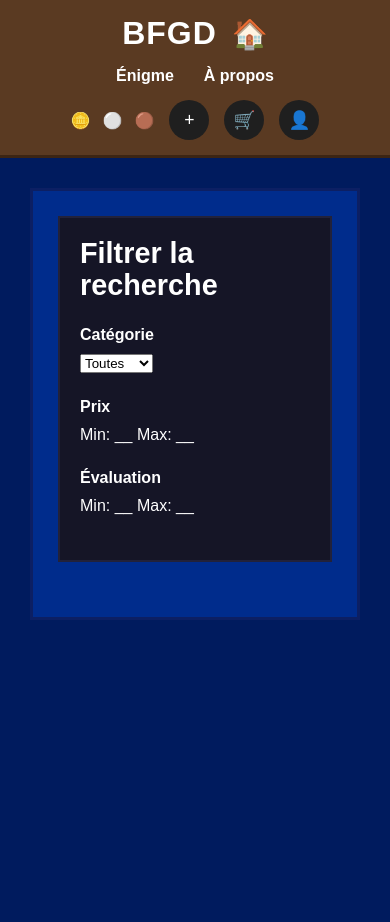
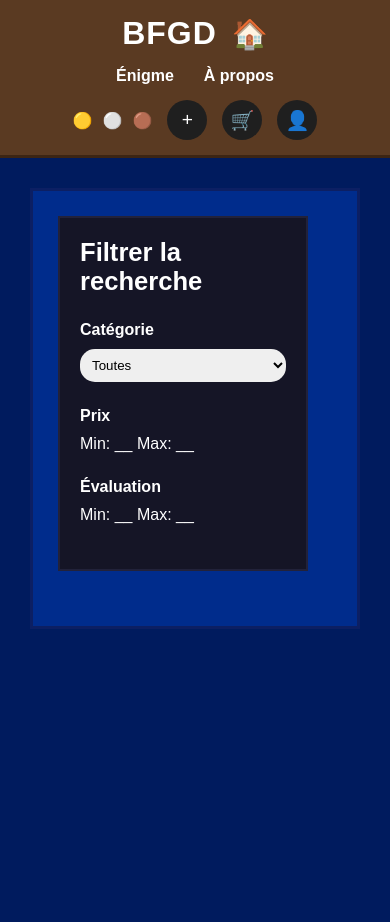
Before and after one commit to Patnay/ProjetDirigerSite, a PHP site: page /boutique.php in a window 390 px wide. After the commit the page ends 626 px from the top, so only its background shows below. Run offline with PHP 8.4, Linux system fonts and the light colour scheme; data that the repository does not hold is empty.

Commit message:
header updated

```diff
--- a/public.html/css/styles.css
+++ b/public.html/css/styles.css
@@ -1,291 +1,482 @@
 /* ===== RESET ===== */
-* {
-    margin: 0;
-    padding: 0;
-    box-sizing: border-box;
+
+*{
+margin:0;
+padding:0;
+box-sizing:border-box;
 }
 
 /* ===== PAGE ===== */
-body {
-    font-family: Arial, Helvetica, sans-serif;
-    background-color: #001b5e; /* bleu foncé sur toute la page */
-    color: #ffffff;
+
+body{
+font-family:Arial, Helvetica, sans-serif;
+background-color:#001b5e;
+color:white;
 }
 
+
 /* ===== HEADER ===== */
-.site-header {
-    width: 100%;
-    background-color: #5a3a22; /* brun */
-    color: white;
-    display: flex;
-    justify-content: space-between;
-    align-items: center;
-    padding: 15px 30px;
-    border-bottom: 3px solid #3c2514;
+
+.site-header{
+width:100%;
+background-color:#5a3a22;
+display:flex;
+justify-content:space-between;
+align-items:center;
+padding:15px 30px;
+border-bottom:3px solid #3c2514;
 }
 
-.header-left {
-    display: flex;
-    align-items: center;
-    gap: 15px;
+
+/* LEFT */
+
+.header-left{
+display:flex;
+align-items:center;
+gap:15px;
 }
 
-.logo {
-    font-size: 2rem;
-    font-weight: bold;
-    letter-spacing: 1px;
+
+.logo{
+font-size:2rem;
+font-weight:bold;
+letter-spacing:1px;
 }
 
-.home-icon {
-    font-size: 1.8rem;
+
+.logo-link{
+text-decoration:none;
+color:white;
 }
 
-.main-nav {
-    display: flex;
-    gap: 30px;
+.logo-link:hover{
+opacity:0.8;
 }
 
-.main-nav a {
-    text-decoration: none;
-    color: white;
-    font-weight: bold;
-    transition: 0.2s;
+
+.home-icon-link{
+font-size:1.8rem;
+text-decoration:none;
+color:white;
 }
 
-.main-nav a:hover {
-    color: #d4af37;
+
+/* NAV */
+
+.main-nav{
+display:flex;
+gap:30px;
 }
 
-.header-right {
-    display: flex;
-    align-items: center;
-    gap: 15px;
+.main-nav a{
+text-decoration:none;
+color:white;
+font-weight:bold;
 }
 
-.currency-group {
-    display: flex;
-    gap: 12px;
-    align-items: center;
-    font-weight: bold;
+.main-nav a:hover{
+color:#d4af37;
 }
 
-.gold {
-    color: #d4af37;
+
+/* RIGHT */
+
+.header-right{
+display:flex;
+align-items:center;
+gap:15px;
 }
 
-.silver {
-    color: #c0c0c0;
+
+/* ===== CURRENCY ===== */
+
+.currency-group{
+display:flex;
+gap:10px;
+font-weight:bold;
 }
 
-.copper {
-    color: #b87333;
+.gold{
+color:#d4af37;
 }
 
-.icon-btn {
-    width: 40px;
-    height: 40px;
-    border: none;
-    border-radius: 50%;
-    background-color: #1f1f1f;
-    color: white;
-    font-size: 1.1rem;
-    cursor: pointer;
-    transition: 0.2s;
+.silver{
+color:#c0c0c0;
 }
 
-.icon-btn:hover {
-    background-color: #3a3a3a;
+.copper{
+color:#b87333;
 }
 
-/* ===== PAGE BOUTIQUE ===== */
-.shop-page {
-    padding: 30px;
-    min-height: calc(100vh - 80px);
+
+/* ===== ICON BUTTON ===== */
+
+.icon-btn{
+width:40px;
+height:40px;
+border:none;
+border-radius:50%;
+background-color:#1f1f1f;
+color:white;
+font-size:1.2rem;
+cursor:pointer;
+transition:0.2s;
 }
 
-.shop-container {
-    max-width: 1200px;
-    margin: 0 auto;
-    background-color: #002c8c; /* bleu plus foncé dans la zone principale */
-    border: 3px solid #0c1f63;
-    padding: 25px;
-    display: flex;
-    gap: 30px;
-    align-items: flex-start;
+.icon-btn:hover{
+background-color:#3a3a3a;
 }
 
-/* ===== FILTRES ===== */
-.filters {
-    width: 250px;
-    background-color: #151526;
-    color: white;
-    padding: 20px;
-    min-height: 500px;
-    border: 2px solid #22223a;
+
+/* ===== ICON LINKS ===== */
+
+.icon-link{
+width:40px;
+height:40px;
+border-radius:50%;
+background-color:#1f1f1f;
+display:flex;
+align-items:center;
+justify-content:center;
+color:white;
+text-decoration:none;
+font-size:1.2rem;
 }
 
-.filters h2 {
-    margin-bottom: 25px;
-    font-size: 1.8rem;
-    line-height: 1.1;
+.icon-link:hover{
+background-color:#3a3a3a;
 }
 
-.filter-block {
-    margin-bottom: 25px;
+
+/* ===== PLUS POPUP MENU ===== */
+
+.plus-menu-container{
+position:relative;
 }
 
-.filter-block label {
-    display: block;
-    margin-bottom: 10px;
-    font-weight: bold;
-    font-size: 1rem;
+
+.plus-dropdown{
+
+display:none;
+
+position:absolute;
+
+top:50px;
+right:0;
+
+background-color:#2f2f2f;
+
+border:2px solid gold;
+
+border-radius:10px;
+
+min-width:200px;
+
+overflow:hidden;
+
+z-index:1000;
+
+box-shadow:0 8px 18px rgba(0,0,0,0.35);
+
 }
 
-.filter-select,
-.range-inputs input {
-    width: 100%;
-    padding: 10px 12px;
-    border: none;
-    border-radius: 18px;
-    outline: none;
-    font-size: 0.95rem;
+
+.plus-dropdown a{
+
+display:block;
+
+padding:12px;
+
+color:white;
+
+text-decoration:none;
+
+border-bottom:1px solid #444;
+
+font-weight:bold;
+
 }
 
-.range-inputs {
-    display: flex;
-    gap: 8px;
+
+.plus-dropdown a:last-child{
+border-bottom:none;
 }
 
-.range-inputs input {
-    width: 50%;
+
+.plus-dropdown a:hover{
+
+background-color:#444;
+
+color:#d4af37;
+
 }
 
-/* ===== GRILLE DES PRODUITS ===== */
-.products-grid {
-    flex: 1;
-    display: grid;
-    grid-template-columns: repeat(3, 1fr);
-    gap: 25px;
+
+.plus-dropdown.show{
+
+display:block;
+
 }
 
-/* ===== CARTE PRODUIT ===== */
-.product-card {
-    background-color: #4a4a4a; /* gris foncé */
-    border: 3px solid #d4af37; /* gold */
-    padding: 14px;
-    min-height: 270px;
-    display: flex;
-    flex-direction: column;
-    justify-content: space-between;
-    transition: transform 0.2s, box-shadow 0.2s;
+
+
+/* ===== PAGE BOUTIQUE ===== */
+
+.shop-page{
+padding:30px;
 }
 
-.product-card:hover {
-    transform: translateY(-4px);
-    box-shadow: 0 8px 18px rgba(0, 0, 0, 0.35);
+
+/* CONTAINER */
+
+.shop-container{
+
+max-width:1200px;
+
+margin:auto;
+
+background-color:#002c8c;
+
+border:3px solid #0c1f63;
+
+padding:25px;
+
+display:flex;
+
+gap:30px;
+
 }
 
-.product-image {
-    width: 100%;
-    height: 140px;
-    background-color: #5a5a5a;
-    border: 2px solid #c9a227;
-    display: flex;
-    align-items: center;
-    justify-content: center;
-    overflow: hidden;
-    margin-bottom: 14px;
-    text-align: center;
-    color: white;
-    font-weight: bold;
-    padding: 10px;
+
+
+/* ===== FILTRE ===== */
+
+.filters{
+
+width:250px;
+
+background-color:#151526;
+
+padding:20px;
+
+border:2px solid #22223a;
+
 }
 
-.product-image img {
-    width: 100%;
-    height: 100%;
-    object-fit: cover;
-    display: block;
+
+.filters h2{
+
+margin-bottom:25px;
+
+font-size:1.6rem;
+
 }
 
-/* ===== INFOS PRODUIT ===== */
-.product-info h3,
-.product-card h3 {
-    color: white;
-    font-size: 1.15rem;
-    margin-bottom: 5px;
+
+.filter-block{
+
+margin-bottom:25px;
+
 }
 
-.price {
-    color: white;
-    font-weight: bold;
-    font-size: 1.05rem;
-    margin-bottom: 12px;
+
+.filter-block label{
+
+display:block;
+
+margin-bottom:10px;
+
+font-weight:bold;
+
 }
 
-/* ===== ACTIONS ===== */
-.product-actions {
-    display: flex;
-    justify-content: space-between;
-    align-items: center;
-    gap: 10px;
+
+.filter-block select{
+
+width:100%;
+
+padding:8px;
+
+border-radius:15px;
+
+border:none;
+
 }
 
-.product-actions a {
-    text-decoration: none;
-    color: white;
-    font-weight: bold;
-    transition: 0.2s;
+
+
+/* ===== PRODUITS GRID ===== */
+
+.products-grid{
+
+flex:1;
+
+display:grid;
+
+grid-template-columns:repeat(3,1fr);
+
+gap:25px;
+
 }
 
-.product-actions a:hover {
-    text-decoration: underline;
+
+
+/* ===== PRODUIT ===== */
+
+.product-card{
+
+background-color:#4a4a4a;
+
+border:3px solid gold;
+
+padding:15px;
+
+display:flex;
+
+flex-direction:column;
+
+justify-content:space-between;
+
+transition:0.2s;
+
 }
 
-.product-actions .add-link,
-.add-link {
-    color: #58d14b;
+
+.product-card:hover{
+
+transform:translateY(-4px);
+
+box-shadow:0 8px 18px rgba(0,0,0,0.35);
+
 }
 
-/* ===== RESPONSIVE ===== */
-@media (max-width: 1000px) {
-    .shop-container {
-        flex-direction: column;
-    }
 
-    .filters {
-        width: 100%;
-        min-height: auto;
-    }
+/* IMAGE */
 
-    .products-grid {
-        grid-template-columns: repeat(2, 1fr);
-    }
+.product-image{
+
+width:100%;
+
+height:140px;
+
+background-color:#5a5a5a;
+
+display:flex;
+
+align-items:center;
+
+justify-content:center;
+
+margin-bottom:12px;
+
+overflow:hidden;
+
 }
 
-@media (max-width: 700px) {
-    .site-header {
-        flex-direction: column;
-        gap: 15px;
-        text-align: center;
-    }
 
-    .main-nav {
-        flex-wrap: wrap;
-        justify-content: center;
-    }
+.product-image img{
 
-    .header-right {
-        flex-wrap: wrap;
-        justify-content: center;
-    }
+width:100%;
 
-    .products-grid {
-        grid-template-columns: 1fr;
-    }
+height:100%;
+
+object-fit:cover;
+
 }
+
+
+/* TEXTE */
+
+.product-card h3{
+
+font-size:1.2rem;
+
+margin-bottom:5px;
+
+}
+
+
+.price{
+
+font-weight:bold;
+
+margin-bottom:5px;
+
+}
+
+
 .stock{
+
+font-size:0.9rem;
+
 color:#dddddd;
-font-size:0.9rem;
+
 margin-bottom:10px;
+
 }
+
+
+/* ACTIONS */
+
+.product-actions{
+
+display:flex;
+
+justify-content:space-between;
+
+}
+
+
+.product-actions a{
+
+text-decoration:none;
+
+color:white;
+
+font-weight:bold;
+
+}
+
+
+.add-link{
+
+color:#58d14b;
+
+}
+
+
+.product-actions a:hover{
+
+text-decoration:underline;
+
+}
+
+
+
+/* ===== RESPONSIVE ===== */
+
+@media(max-width:1000px){
+
+.shop-container{
+flex-direction:column;
+}
+
+.products-grid{
+grid-template-columns:repeat(2,1fr);
+}
+
+}
+
+
+@media(max-width:650px){
+
+.products-grid{
+grid-template-columns:1fr;
+}
+
+.site-header{
+flex-direction:column;
+gap:15px;
+}
+
+}
--- a/public.html/header.php
+++ b/public.html/header.php
@@ -1,8 +1,11 @@
 <header class="site-header">
 
     <div class="header-left">
-        <div class="logo">BFGD</div>
-        <div class="home-icon">🏠</div>
+        <a href="boutique.php" class="logo-link">
+            <div class="logo">BFGD</div>
+        </a>
+
+        <a href="index.php" class="home-icon-link" title="Accueil">🏠</a>
     </div>
 
     <nav class="main-nav">
@@ -11,15 +14,45 @@
     </nav>
 
     <div class="header-right">
+
         <div class="currency-group">
-            <div class="currency gold">🪙</div>
-            <div class="currency silver">⚪</div>
-            <div class="currency copper">🟤</div>
+            <div class="currency gold">🟡 </div>
+            <div class="currency silver">⚪ </div>
+            <div class="currency copper">🟤 </div>
         </div>
 
-        <button class="icon-btn">+</button>
-        <button class="icon-btn">🛒</button>
-        <button class="icon-btn">👤</button>
+        <div class="plus-menu-container">
+            <button class="icon-btn" id="plusBtn" type="button">+</button>
+
+            <div class="plus-dropdown" id="plusDropdown">
+                <a href="demander_argent.php">Demander argent</a>
+                <a href="enigme.php">Aller à la page énigme</a>
+                <a href="inventaire.php">Vendre item</a>
+            </div>
+        </div>
+
+        <a href="panier.php" class="icon-link" title="Panier">🛒</a>
+        <a href="profil.php" class="icon-link" title="Profil">👤</a>
     </div>
 
 </header>
+
+<script>
+document.addEventListener("DOMContentLoaded", function () {
+    const plusBtn = document.getElementById("plusBtn");
+    const plusDropdown = document.getElementById("plusDropdown");
+
+    plusBtn.addEventListener("click", function (e) {
+        e.stopPropagation();
+        plusDropdown.classList.toggle("show");
+    });
+
+    plusDropdown.addEventListener("click", function (e) {
+        e.stopPropagation();
+    });
+
+    document.addEventListener("click", function () {
+        plusDropdown.classList.remove("show");
+    });
+});
+</script>
```
